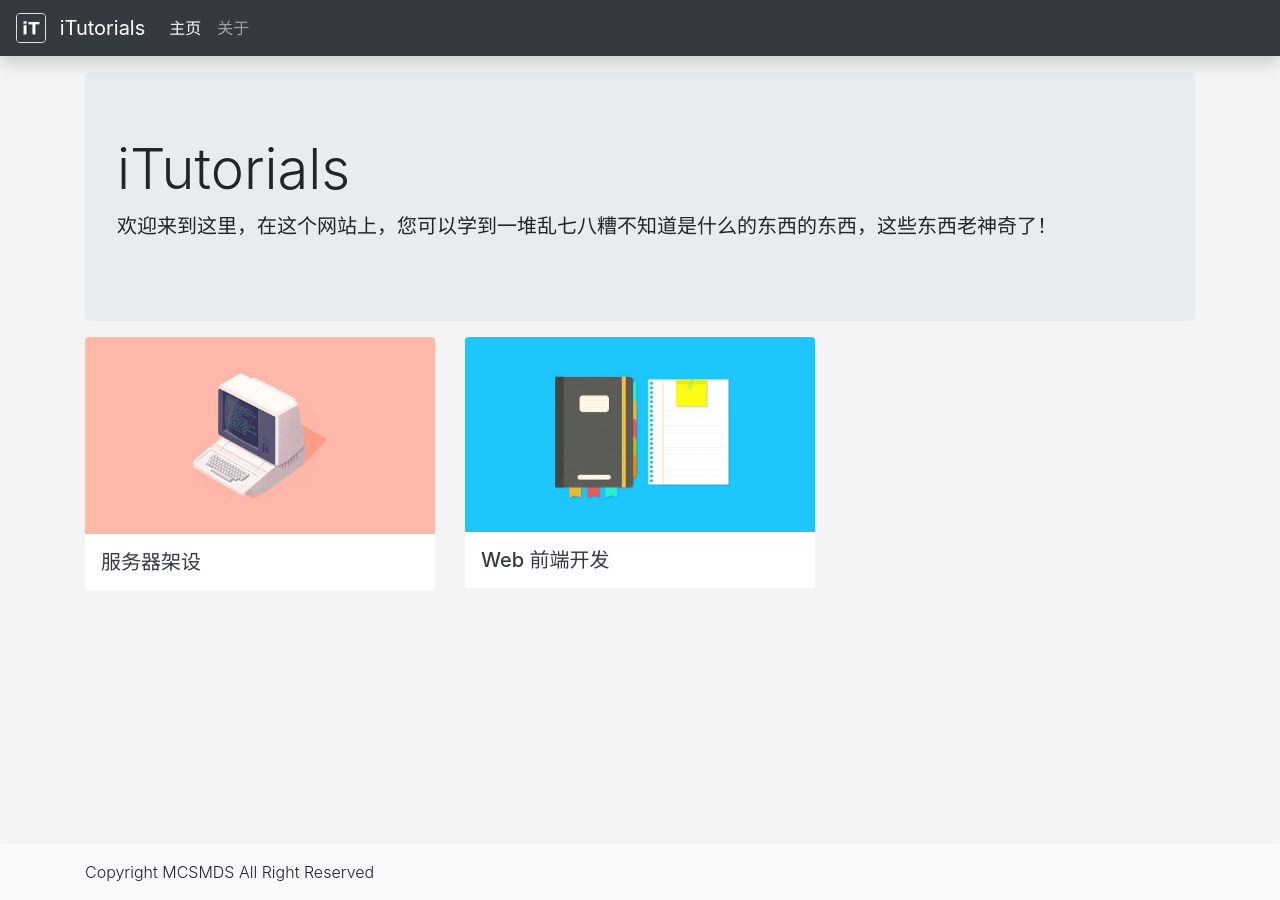
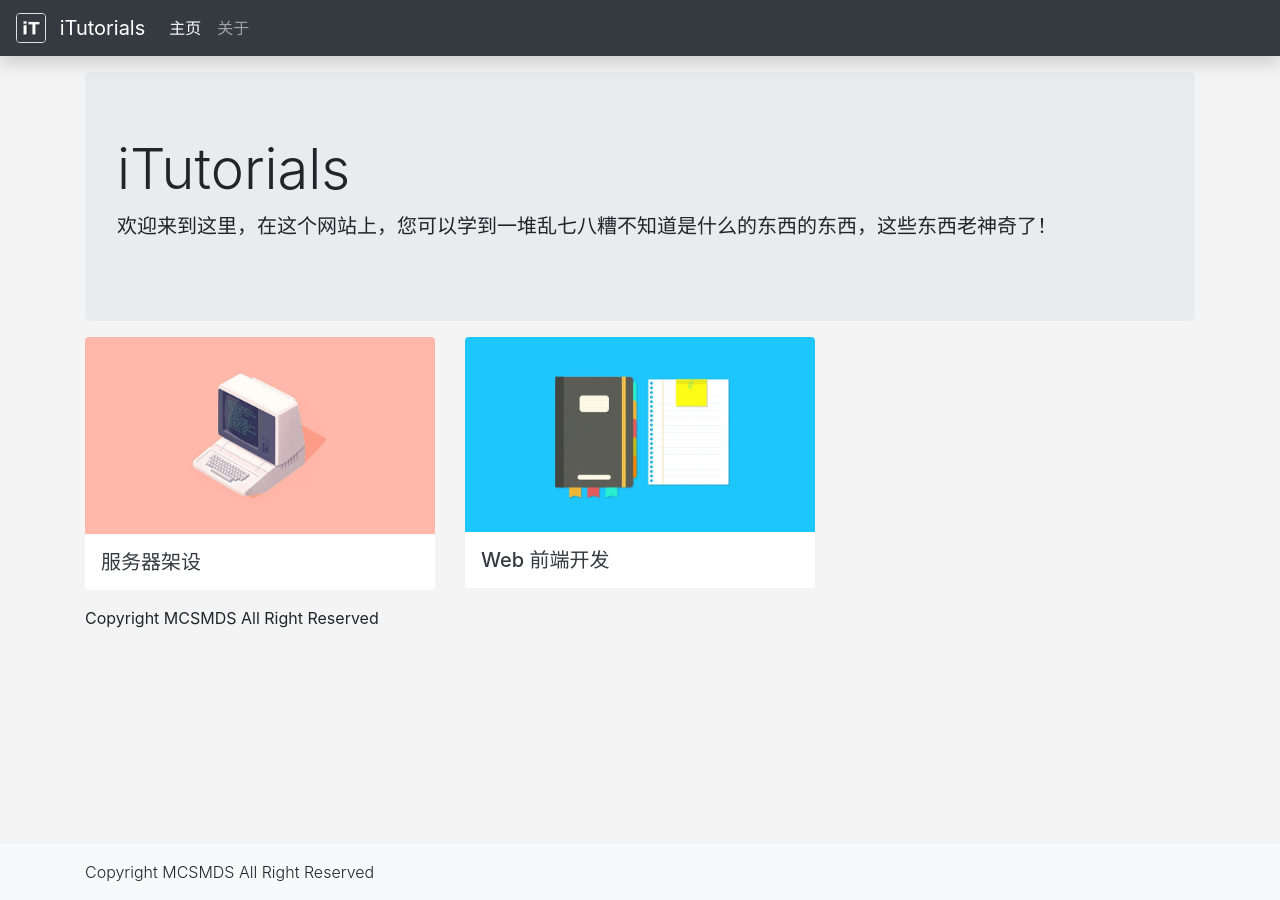
Before and after one commit to MCSMDS/iTutorials2, a Jekyll site: the page built from index.md, in a window 1280 px wide. Built offline with Jekyll 4.4.1, drawn with Linux system fonts in a browser that asks for light colours.

Commit message:
Update default.html

```diff
--- a/_layouts/default.html
+++ b/_layouts/default.html
@@ -45,15 +45,11 @@
 
     <main class="mt-3{% if page.url == "/404.html" %} my-auto{% endif %}">
       <div class="container-md{% unless page.bgd %} article{% endunless %}" {% unless page.bgd %} style="max-width:720px" {% endunless %}>
-        {% unless page.bgd %}
-          <h1 class="d-none d-print-block">iTutorials</h1>
-          <hr class="d-none d-print-block">
-        {% endunless %}
+        <h1 class="d-none d-print-block">iTutorials</h1>
+        <hr class="d-none d-print-block">
         {{- content -}}
-        {% unless page.bgd %}
-          <hr class="d-none d-print-block">
-          <p class="dd-none d-print-block">Copyright MCSMDS All Right Reserved</p>
-        {% endunless %}
+        <hr class="d-none d-print-block">
+        <p class="dd-none d-print-block">Copyright MCSMDS All Right Reserved</p>
       </div>
     </main>
 
```
